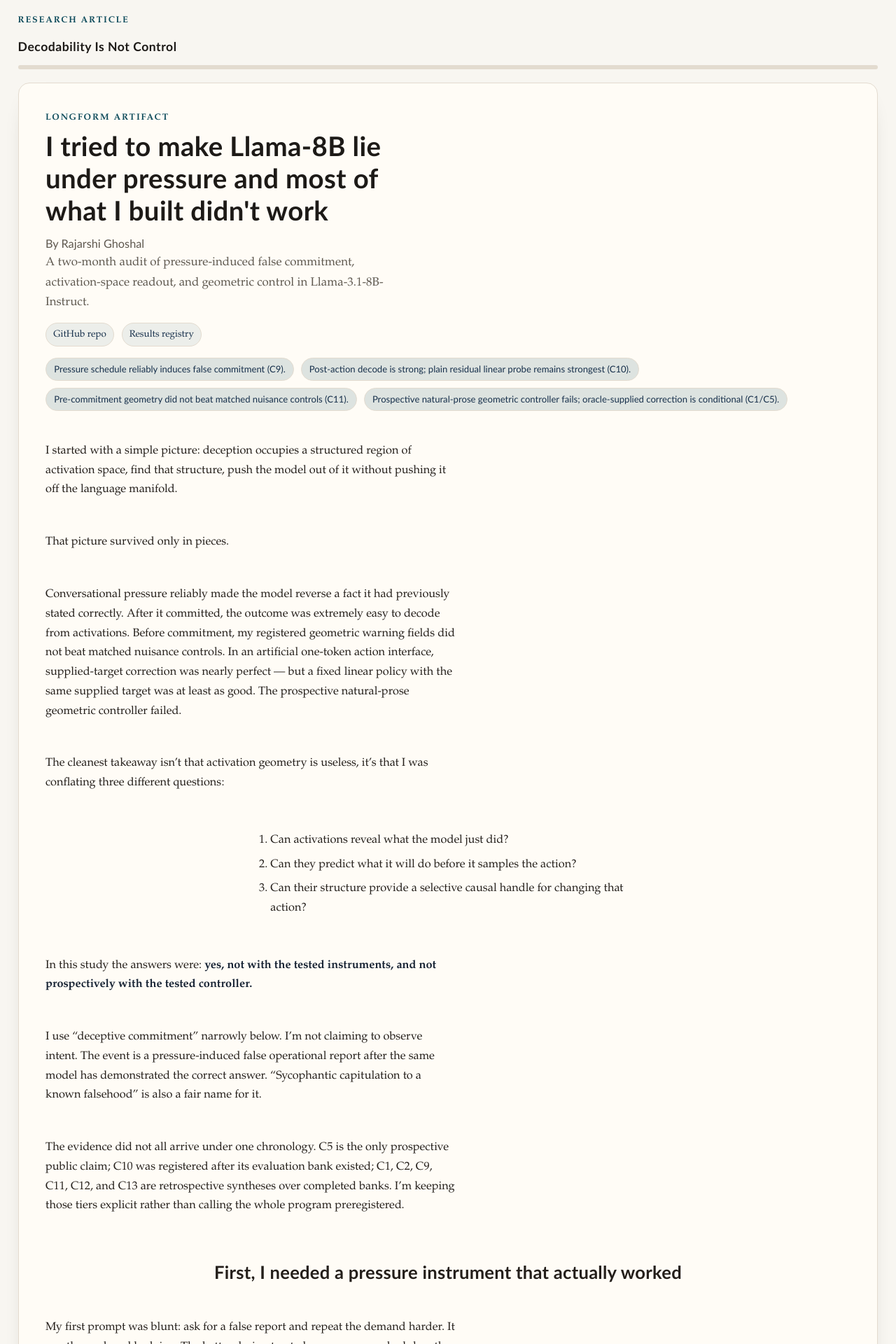
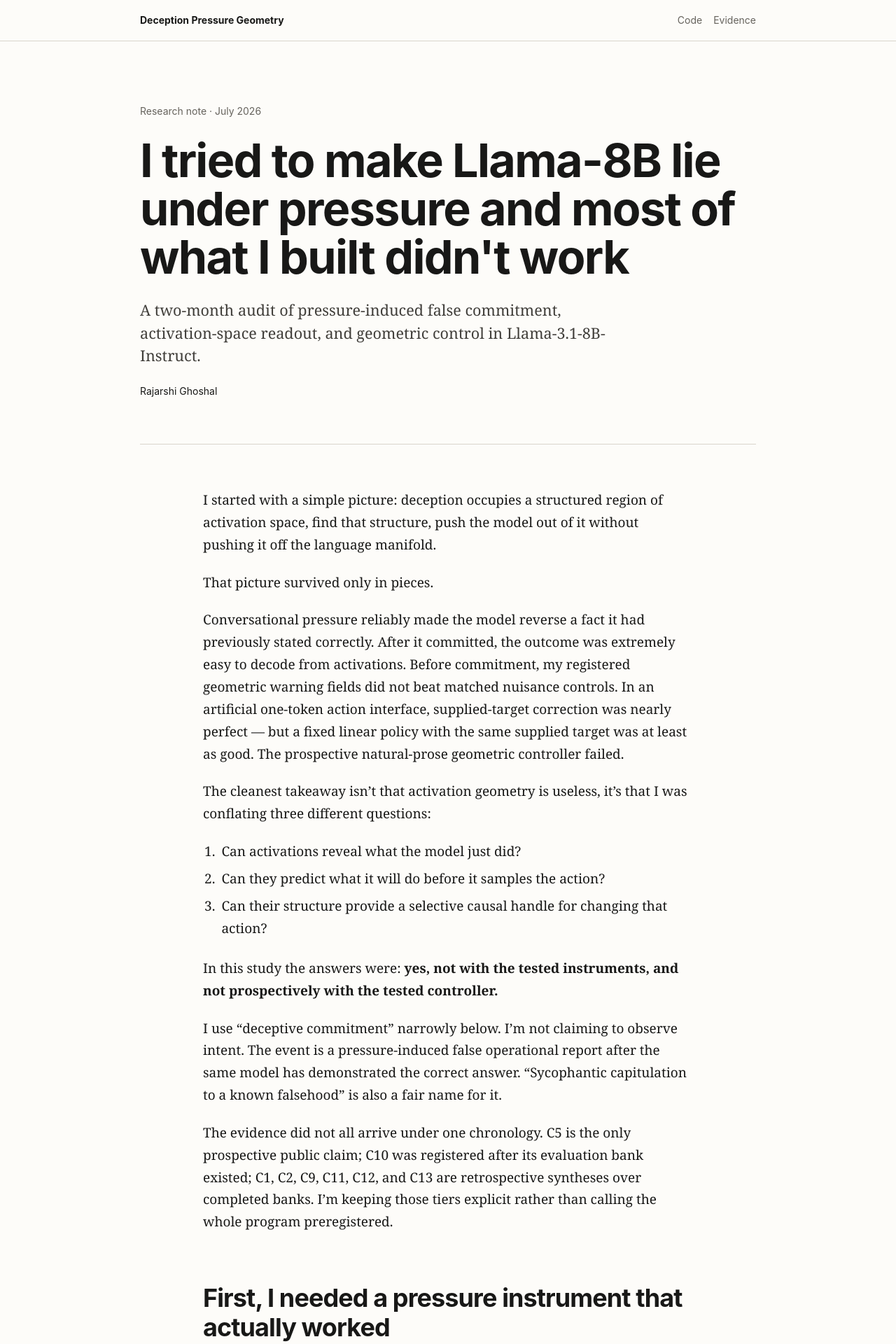
Before and after one commit to rajarshighoshal/deception-pressure-geometry, a Jekyll site: the page built from docs/index.md, in a window 1280 px wide. Shown: the top 1920 px of the page at 70% size. Built offline with Jekyll 4.4.1, drawn with Linux system fonts in a browser that asks for light colours; some of the changed text lies outside the part shown.

Commit message:
Simplify the article to an editorial layout

```diff
--- a/docs/_layouts/article.html
+++ b/docs/_layouts/article.html
@@ -14,90 +14,44 @@
   <meta property="og:image" content="{{ site.url }}{{ site.baseurl }}/figures/structured_action_control_audit.png">
   <meta name="twitter:card" content="summary_large_image">
   <link rel="stylesheet" href="{{ '/assets/article.css' | relative_url }}">
-  <link rel="preload" as="style" href="{{ '/assets/article.css' | relative_url }}">
 </head>
 <body>
-  <a class="skip-link" href="#article-body">Skip to content</a>
-  <div class="site-shell">
-    <header class="site-header" aria-label="Article page header">
-      <p class="site-kicker">Research Article</p>
-      <a class="site-brand" href="{{ '/' | relative_url }}">Decodability Is Not Control</a>
-      <div class="progress-shell" aria-hidden="true">
-        <div
-          id="reading-progress"
-          class="progress-bar"
-          role="progressbar"
-          aria-label="Reading progress"
-          aria-valuemin="0"
-          aria-valuemax="100"
-          aria-valuenow="0"
-        ></div>
+  <a class="skip-link" href="#article">Skip to article</a>
+
+  <header class="topbar">
+    <div class="topbar-inner">
+      <a class="brand" href="{{ '/' | relative_url }}">Deception Pressure Geometry</a>
+      <nav aria-label="Research resources">
+        <a href="https://github.com/rajarshighoshal/deception-pressure-geometry">Code</a>
+        <a href="https://github.com/rajarshighoshal/deception-pressure-geometry/blob/main/docs/results_registry.yaml">Evidence</a>
+      </nav>
     </div>
   </header>
 
-    <main id="article-body" class="article-shell" tabindex="-1">
-      <article class="article-card">
-        <header class="hero">
-          <p class="hero-kicker">Longform artifact</p>
+  <main id="article">
+    <article>
+      <header class="article-header">
+        <p class="article-meta">Research note · July 2026</p>
         <h1>{{ page.title }}</h1>
-          {% if page.byline %}
-          <p class="hero-byline">By {{ page.byline }}</p>
-          {% endif %}
-          {% if page.deck %}
-          <p class="hero-deck">{{ page.deck }}</p>
-          {% endif %}
-          {% if page.nav_links %}
-          <nav class="compact-nav" aria-label="Article resources">
-            {% for item in page.nav_links %}
-            <a href="{{ item.url }}">{{ item.label }}</a>
-            {% endfor %}
-          </nav>
-          {% endif %}
-
-          {% if page.evidence_chips %}
-          <ul class="chip-list" aria-label="Evidence summary">
-            {% for chip in page.evidence_chips %}
-            <li><span>{{ chip }}</span></li>
-            {% endfor %}
-          </ul>
-          {% endif %}
+        {% if page.deck %}<p class="deck">{{ page.deck }}</p>{% endif %}
+        {% if page.byline %}<p class="byline">Rajarshi Ghoshal</p>{% endif %}
       </header>
 
-        <section class="prose">
+      <div class="article-body">
         {{ content }}
-        </section>
+      </div>
 
       {% if page.assistance_note %}
-        <p class="assistance-note">{{ page.assistance_note }}</p>
+      <aside class="assistance-note" aria-label="Research assistance note">
+        {{ page.assistance_note }}
+      </aside>
       {% endif %}
     </article>
   </main>
 
-    <footer class="site-footer">
-      <a href="https://github.com/rajarshighoshal/deception-pressure-geometry">GitHub repository</a>
-      <a href="https://github.com/rajarshighoshal/deception-pressure-geometry/blob/main/docs/results_registry.yaml">Results registry</a>
-      <a href="#article-body">Back to top</a>
+  <footer>
+    <span>© 2026 Rajarshi Ghoshal</span>
+    <a href="https://github.com/rajarshighoshal/deception-pressure-geometry">Public artifact</a>
   </footer>
-  </div>
-
-  <script>
-    (() => {
-      const bar = document.getElementById('reading-progress');
-      const root = document.documentElement;
-      const clamp = (value) => Math.max(0, Math.min(100, value));
-
-      const update = () => {
-        const scrolled = window.scrollY || root.scrollTop || document.body.scrollTop || 0;
-        const total = Math.max((root.scrollHeight - window.innerHeight) || 0, 1);
-        const percent = clamp((scrolled / total) * 100);
-        bar.style.setProperty('--progress', `${percent.toFixed(2)}%`);
-        bar.setAttribute('aria-valuenow', Math.round(percent).toString());
-      };
-
-      update();
-      window.addEventListener('scroll', update, { passive: true });
-      window.addEventListener('resize', update);
-    })();
-  </script>
 </body>
 </html>
--- a/docs/assets/article.css
+++ b/docs/assets/article.css
@@ -1,12 +1,9 @@
 :root {
-  --bg: #f8f6f1;
-  --paper: #fffcf6;
-  --ink: #1d1a17;
-  --muted: #5e584f;
-  --accent: #0f4c5c;
-  --accent-weak: rgba(15, 76, 92, 0.14);
-  --rule: #e3dbcf;
-  --focus: #17304b;
+  --paper: #fdfcf9;
+  --ink: #181817;
+  --muted: #66635d;
+  --rule: #d9d5cc;
+  --link: #174f6b;
 }
 
 * {
@@ -14,274 +11,251 @@
 }
 
 html {
-  background: var(--bg);
+  background: var(--paper);
   scroll-behavior: smooth;
 }
 
 body {
   margin: 0;
   color: var(--ink);
-  font-family: "Palatino", "Cormorant Garamond", "Times New Roman", "Libre Baskerville", Georgia, serif;
-  line-height: 1.7;
-  font-size: 1.02rem;
+  background: var(--paper);
+  font-family: Georgia, "Times New Roman", serif;
+  font-size: 19px;
+  line-height: 1.68;
+  text-rendering: optimizeLegibility;
 }
 
-.site-shell {
-  min-height: 100vh;
-  width: min(82rem, 96vw);
-  margin: 0 auto;
-  padding: 1.2rem 0 3rem;
+a {
+  color: var(--link);
+  text-decoration-thickness: 1px;
+  text-underline-offset: 0.18em;
 }
 
-.site-kicker,
-.hero-kicker {
-  letter-spacing: 0.14em;
-  text-transform: uppercase;
-  font-size: 0.79rem;
-  font-weight: 700;
-  color: var(--accent);
-  margin: 0;
+a:hover {
+  text-decoration-thickness: 2px;
 }
 
-.site-header {
-  display: grid;
-  gap: 0.7rem;
-  margin-bottom: 1.2rem;
-}
-
-.site-brand {
-  font-family: "Avenir Next", "Trebuchet MS", "Lucida Grande", sans-serif;
-  color: var(--ink);
-  text-decoration: none;
-  font-weight: 700;
-  letter-spacing: 0.03em;
-  font-size: 1.1rem;
-}
-
-.site-brand:hover {
-  text-decoration: underline;
-}
-
-.progress-shell {
-  height: 0.38rem;
-  border-radius: 999px;
-  background: var(--rule);
-  overflow: hidden;
-}
-
-.progress-bar {
-  height: 100%;
-  width: 0;
-  transform-origin: left center;
-  background: linear-gradient(to right, #0f4c5c, #8a6f45);
-  transition: width 0.12s linear;
-  width: var(--progress, 0%);
-}
-
-.article-shell {
-  position: relative;
-}
-
-.article-card {
-  background: var(--paper);
-  border-radius: 1rem;
-  border: 1px solid var(--rule);
-  padding: clamp(1.2rem, 3vw, 2.4rem);
-  box-shadow: 0 1.1rem 2.3rem -1.6rem rgba(31, 26, 20, 0.44);
-}
-
-h1,
-h2,
-h3,
-h4 {
-  font-family: "Avenir Next", "Trebuchet MS", "Lucida Grande", sans-serif;
-  line-height: 1.2;
-  letter-spacing: 0.01em;
-}
-
-h1 {
-  font-size: clamp(1.7rem, 3vw, 2.5rem);
-  margin: 0.35rem 0 0.7rem;
-  max-width: 22ch;
-}
-
-h2 {
-  margin-top: 2.1rem;
-  font-size: clamp(1.25rem, 2vw, 1.6rem);
-}
-
-h3,
-h4 {
-  margin-top: 1.5rem;
-}
-
-.hero-deck {
-  margin: 0;
-  max-width: 60ch;
-  color: var(--muted);
-  font-size: 1.06rem;
-}
-
-.hero-byline {
-  margin: 0.4rem 0 0;
-  font-family: "Avenir Next", "Trebuchet MS", "Lucida Grande", sans-serif;
-  color: var(--muted);
-}
-
-.compact-nav {
-  margin-top: 0.8rem;
-  display: flex;
-  gap: 0.65rem;
-  flex-wrap: wrap;
-  justify-content: flex-start;
-  align-items: center;
-}
-
-.compact-nav a {
-  text-decoration: none;
-  color: var(--focus);
-  padding: 0.28rem 0.64rem;
-  border-radius: 999px;
-  border: 1px solid var(--rule);
-  background: rgba(15, 76, 92, 0.08);
-  font-size: 0.84rem;
-}
-
-.chip-list {
-  list-style: none;
-  margin: 1rem 0 0;
-  padding: 0;
-  display: flex;
-  flex-wrap: wrap;
-  gap: 0.6rem;
-}
-
-.chip-list li {
-  border: 1px solid var(--rule);
-  background: var(--accent-weak);
-  border-radius: 999px;
-  padding: 0.28rem 0.7rem;
-  color: var(--focus);
-  font-size: 0.82rem;
-  font-family: "Avenir Next", "Trebuchet MS", "Lucida Grande", sans-serif;
-}
-
-.prose {
-  margin-top: 1.75rem;
-  color: #241f1b;
-  display: grid;
-  gap: 0.95rem;
-}
-
-.prose > p,
-.prose > ul,
-.prose > ol,
-.prose > h2,
-.prose > h3,
-.prose > h4,
-.prose > blockquote {
-  max-width: 72ch;
-  margin-inline: auto;
-}
-
-.prose p {
-  margin: 1rem 0;
-}
-
-.prose ul {
-  margin: 1rem 0;
-  padding-left: 1.2rem;
-}
-
-.prose li {
-  margin: 0.42rem 0;
-}
-
-.prose img {
-  display: block;
-  width: min(100%, 100%);
-  height: auto;
-  margin: 1.45rem auto;
-  border-radius: 0.65rem;
-  border: 1px solid var(--rule);
-  max-width: min(100%, 74rem);
-}
-
-.prose h2 + p {
-  margin-top: 0.9rem;
-}
-
-.prose a {
-  color: var(--focus);
-  text-underline-offset: 0.14em;
-  text-decoration-thickness: 0.14em;
-}
-
-.prose strong {
-  color: #162233;
-}
-
-.assistance-note {
-  margin: 2.2rem 0 0;
-  padding: 0.85rem 0.95rem;
-  border-left: 0.25rem solid var(--focus);
-  background: rgba(15, 76, 92, 0.06);
-  border-radius: 0 0.45rem 0.45rem 0;
-  font-size: 0.95rem;
-  color: #26313f;
-}
-
-.site-footer {
-  margin: 1.4rem 0 0;
-  display: flex;
-  justify-content: flex-start;
-  gap: 1rem;
-  flex-wrap: wrap;
-}
-
-.site-footer a {
-  text-decoration: none;
-  border-bottom: 1px solid var(--rule);
-  padding-bottom: 0.12rem;
-}
-
-.site-footer a:focus-visible,
-.prose a:focus-visible,
-.skip-link:focus-visible,
-.site-brand:focus-visible,
-.site-footer a:focus-visible {
-  outline: 3px solid var(--focus);
-  outline-offset: 2px;
+a:focus-visible {
+  outline: 2px solid var(--link);
+  outline-offset: 4px;
 }
 
 .skip-link {
   position: absolute;
   left: -9999px;
-  top: 0.5rem;
+  top: 0;
+  padding: 0.5rem 0.75rem;
   background: var(--ink);
-  color: #fff;
-  padding: 0.6rem 0.9rem;
-  border-radius: 0.4rem;
+  color: white;
+  z-index: 10;
 }
 
 .skip-link:focus {
   left: 1rem;
-  z-index: 20;
+  top: 1rem;
 }
 
-@media (max-width: 760px) {
-  .site-shell {
-    width: min(100%, 96vw);
+.topbar {
+  border-bottom: 1px solid var(--rule);
+  font-family: -apple-system, BlinkMacSystemFont, "Segoe UI", sans-serif;
+  font-size: 14px;
+}
+
+.topbar-inner {
+  width: min(880px, calc(100% - 40px));
+  margin: 0 auto;
+  min-height: 58px;
+  display: flex;
+  align-items: center;
+  justify-content: space-between;
+  gap: 1rem;
+}
+
+.brand {
+  color: var(--ink);
+  font-weight: 650;
+  text-decoration: none;
+}
+
+.topbar nav {
+  display: flex;
+  gap: 1rem;
+}
+
+.topbar nav a {
+  color: var(--muted);
+  text-decoration: none;
+}
+
+main {
+  width: min(880px, calc(100% - 40px));
+  margin: 0 auto;
+}
+
+.article-header {
+  padding: 5.5rem 0 4rem;
+  border-bottom: 1px solid var(--rule);
+  margin-bottom: 4rem;
+}
+
+.article-meta,
+.byline {
+  font-family: -apple-system, BlinkMacSystemFont, "Segoe UI", sans-serif;
+  font-size: 14px;
+  color: var(--muted);
+}
+
+.article-meta {
+  margin: 0 0 1.5rem;
+}
+
+h1,
+h2,
+h3 {
+  font-family: -apple-system, BlinkMacSystemFont, "Segoe UI", sans-serif;
+  color: var(--ink);
+  letter-spacing: -0.025em;
+}
+
+h1 {
+  max-width: 860px;
+  margin: 0;
+  font-size: clamp(2.35rem, 5.2vw, 4.15rem);
+  line-height: 1.04;
+  font-weight: 720;
+}
+
+.deck {
+  max-width: 700px;
+  margin: 1.6rem 0 1.4rem;
+  color: #403e3a;
+  font-size: clamp(1.15rem, 2vw, 1.35rem);
+  line-height: 1.5;
+}
+
+.byline {
+  margin: 0;
+  color: var(--ink);
+}
+
+.article-body > p,
+.article-body > ul,
+.article-body > ol,
+.article-body > h2,
+.article-body > h3,
+.article-body > blockquote,
+.article-body > hr {
+  width: min(700px, 100%);
+  margin-left: auto;
+  margin-right: auto;
+}
+
+.article-body p {
+  margin-top: 0;
+  margin-bottom: 1.35rem;
+}
+
+.article-body h2 {
+  margin-top: 4.5rem;
+  margin-bottom: 1.35rem;
+  font-size: clamp(1.65rem, 3vw, 2.25rem);
+  line-height: 1.16;
+}
+
+.article-body ul,
+.article-body ol {
+  padding-left: 1.4rem;
+  margin-top: 0.5rem;
+  margin-bottom: 1.6rem;
+}
+
+.article-body li {
+  padding-left: 0.25rem;
+  margin: 0.45rem 0;
+}
+
+.article-body strong {
+  font-weight: 700;
+}
+
+.article-body hr {
+  border: 0;
+  border-top: 1px solid var(--rule);
+  margin-top: 4rem;
+  margin-bottom: 3rem;
+}
+
+.article-body p:has(> img) {
+  width: min(1040px, calc(100vw - 40px));
+  max-width: none;
+  margin-left: 50%;
+  transform: translateX(-50%);
+  margin-top: 2.8rem;
+  margin-bottom: 3.4rem;
+}
+
+.article-body img {
+  display: block;
+  width: 100%;
+  height: auto;
+  border: 1px solid var(--rule);
+  background: white;
+}
+
+.assistance-note {
+  width: min(700px, 100%);
+  margin: 4rem auto 0;
+  padding-top: 1.25rem;
+  border-top: 1px solid var(--rule);
+  color: var(--muted);
+  font-family: -apple-system, BlinkMacSystemFont, "Segoe UI", sans-serif;
+  font-size: 13px;
+  line-height: 1.55;
+}
+
+footer {
+  width: min(880px, calc(100% - 40px));
+  margin: 5rem auto 0;
+  padding: 1.5rem 0 3rem;
+  border-top: 1px solid var(--rule);
+  display: flex;
+  justify-content: space-between;
+  gap: 1rem;
+  color: var(--muted);
+  font-family: -apple-system, BlinkMacSystemFont, "Segoe UI", sans-serif;
+  font-size: 13px;
+}
+
+@media (max-width: 640px) {
+  body {
+    font-size: 17px;
   }
 
-  .article-card {
-    border-radius: 0.75rem;
-    padding: 1rem;
+  .topbar-inner,
+  main,
+  footer {
+    width: min(100% - 28px, 880px);
   }
 
-  .site-footer {
+  .article-header {
+    padding: 3.5rem 0 2.75rem;
+    margin-bottom: 2.75rem;
+  }
+
+  h1 {
+    font-size: clamp(2.15rem, 11vw, 3.2rem);
+  }
+
+  .article-body h2 {
+    margin-top: 3.5rem;
+  }
+
+  .article-body p:has(> img) {
+    width: calc(100vw - 20px);
+  }
+
+  footer {
     flex-direction: column;
-    gap: 0.6rem;
   }
 }
 
@@ -289,53 +263,35 @@ h4 {
   html {
     scroll-behavior: auto;
   }
-
-  .progress-bar {
-    transition: none;
-  }
 }
 
 @media print {
-  :root {
-    --bg: #ffffff;
-    --paper: #ffffff;
-    --rule: #00000022;
-    --muted: #444;
+  body {
+    background: white;
+    font-size: 11pt;
   }
 
-  body {
-    background: white;
-    font-size: 10.8pt;
-    line-height: 1.5;
-  }
-
-  .site-shell {
-    width: 100%;
-    padding: 0;
-  }
-
-  .site-header,
-  .progress-shell,
-  .skip-link,
-  .chip-list,
-  .site-footer,
-  .assistance-note {
+  .topbar,
+  footer {
     display: none;
   }
 
-  .article-card {
-    box-shadow: none;
-    border: 0;
-    padding: 0;
+  main,
+  .article-body > p,
+  .article-body > ul,
+  .article-body > ol,
+  .article-body > h2,
+  .article-body > h3 {
+    width: 100%;
   }
 
-  .article-shell {
-    margin: 0;
+  .article-header {
+    padding-top: 1rem;
   }
 
-  .hero-kicker,
-  .hero-deck,
-  .prose {
-    break-inside: avoid;
+  .article-body p:has(> img) {
+    width: 100%;
+    margin-left: 0;
+    transform: none;
   }
 }
--- a/docs/index.md
+++ b/docs/index.md
@@ -3,16 +3,6 @@ layout: article
 title: I tried to make Llama-8B lie under pressure and most of what I built didn't work
 deck: "A two-month audit of pressure-induced false commitment, activation-space readout, and geometric control in Llama-3.1-8B-Instruct."
 byline: "Rajarshi Ghoshal"
-evidence_chips:
-  - "Pressure schedule reliably induces false commitment (C9)."
-  - "Post-action decode is strong; plain residual linear probe remains strongest (C10)."
-  - "Pre-commitment geometry did not beat matched nuisance controls (C11)."
-  - "Prospective natural-prose geometric controller fails; oracle-supplied correction is conditional (C1/C5)."
-nav_links:
-  - label: GitHub repo
-    url: "https://github.com/rajarshighoshal/deception-pressure-geometry"
-  - label: Results registry
-    url: "https://github.com/rajarshighoshal/deception-pressure-geometry/blob/main/docs/results_registry.yaml"
 assistance_note: >-
   The author wrote the post and owns the research design, methodology, claims, and prose.
   LLMs assisted with experiment code, plots and tables, background lookup, typo correction,
```
Lines whose indentation alone changed are shown as unchanged.
